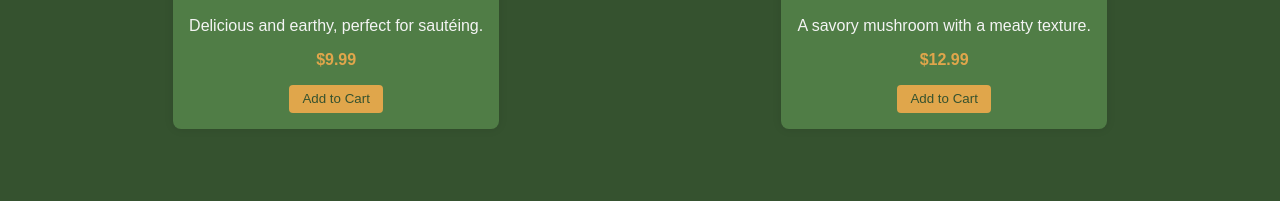
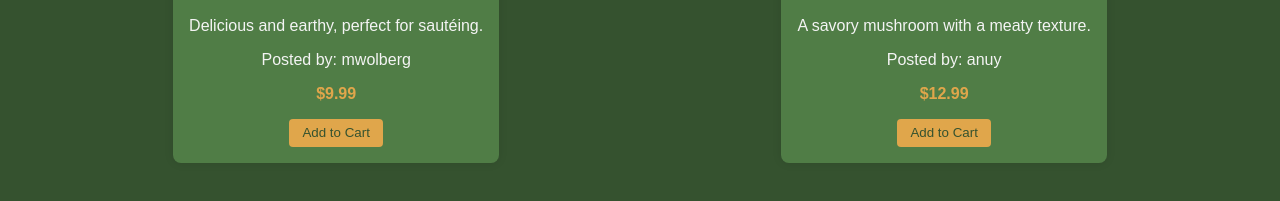
Before and after one commit to lasyamantha/shrooms, a plain HTML site: page index.html in a window 1280 px wide. Shown: the part 521-722 px from the top of the page. Drawn offline with Linux system fonts and the light colour scheme.

Commit message:
Update index.html

```diff
--- a/index.html
+++ b/index.html
@@ -149,6 +149,7 @@
             <img src="https://s.wsj.net/public/resources/images/BN-JF117_0707RE_GR_20150702112606.jpg" alt="Mushroom 1" width="200" height="200">
             <h2>Chanterelle</h2>
             <p>Delicious and earthy, perfect for sautéing.</p>
+            <p>Posted by: mwolberg</p>
             <p class="price">$9.99</p>
             <button>Add to Cart</button>
         </article>
@@ -157,6 +158,7 @@
             <img src="https://sakura.co/wp-content/uploads/2023/08/shiitake-mushrooms-thumbnail.png" alt="Mushroom 2" width="200" height="200">
             <h2>Shiitake</h2>
             <p>A savory mushroom with a meaty texture.</p>
+            <p>Posted by: anuy</p>
             <p class="price">$12.99</p>
             <button>Add to Cart</button>
         </article>
```
